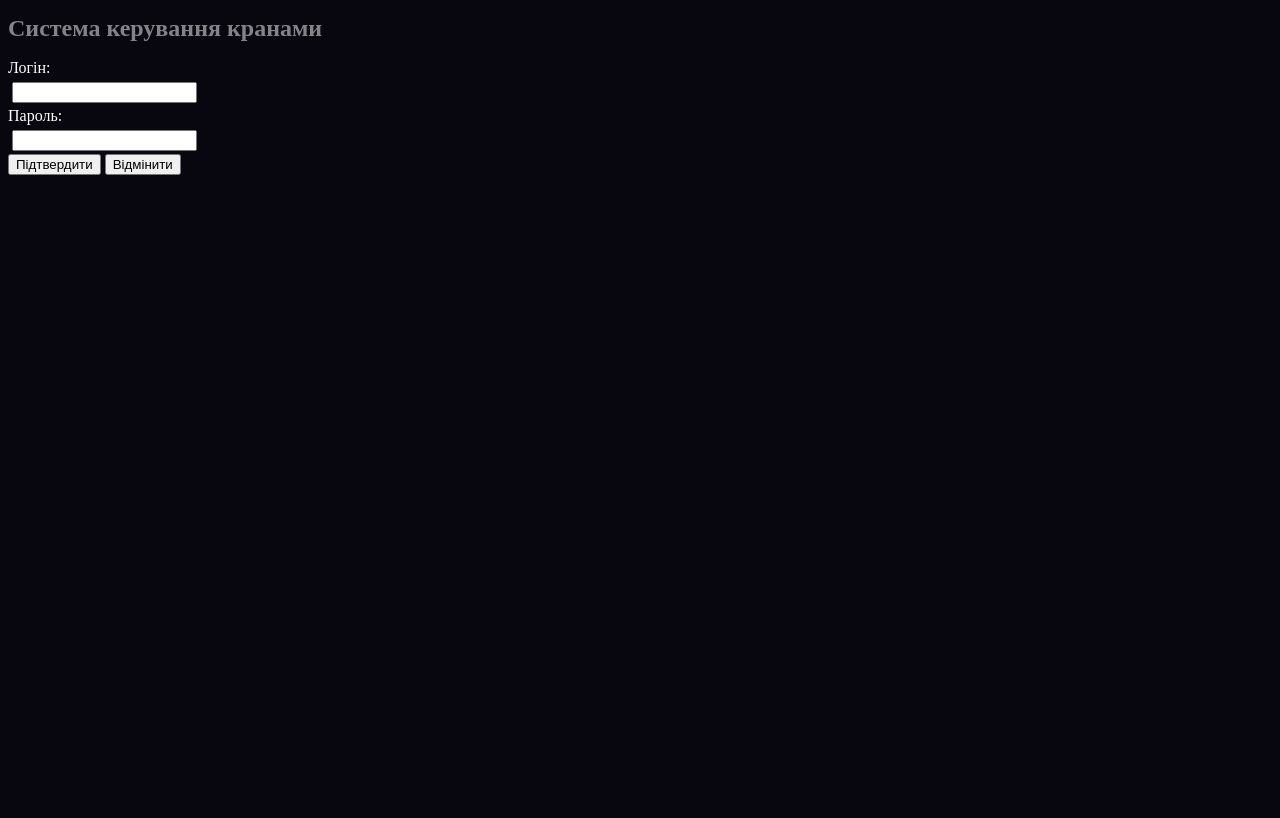
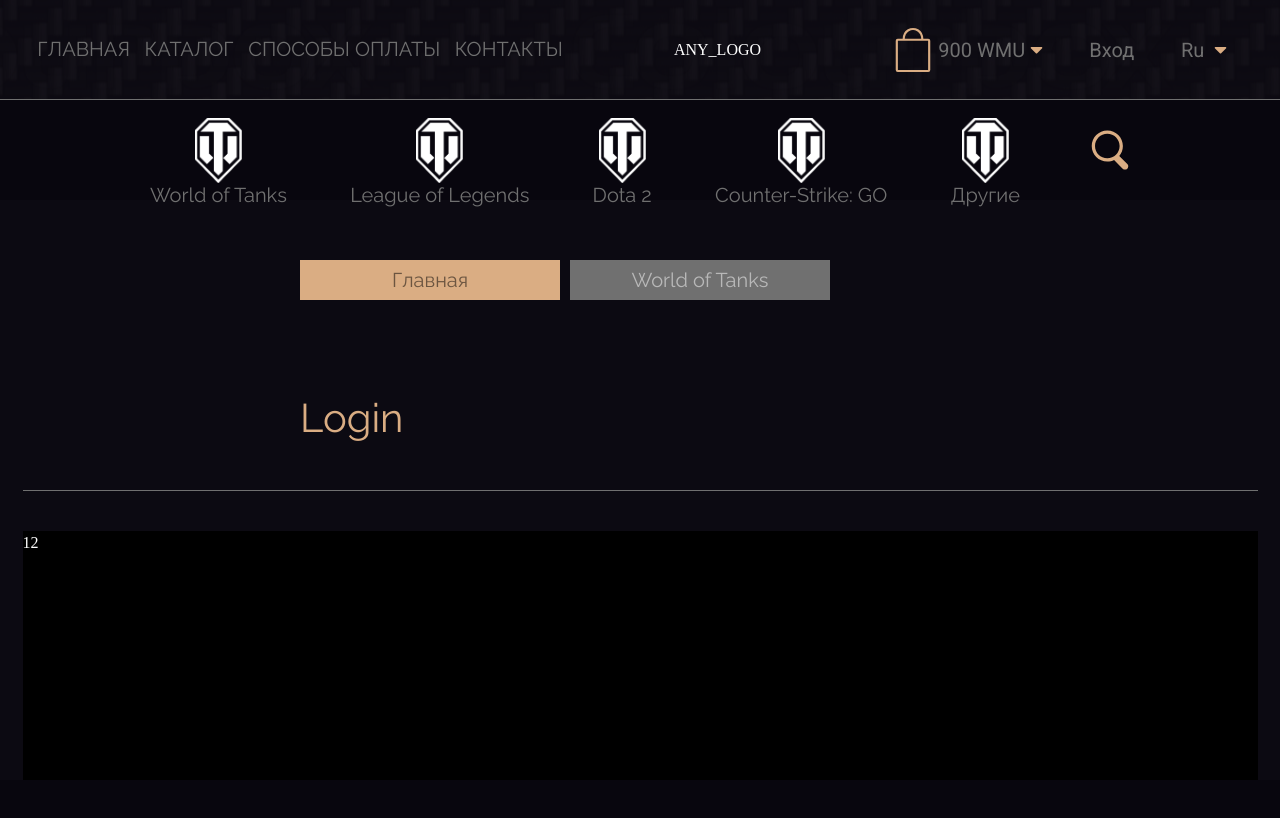
Before and after one commit to N1W/Game_Magaz, a website: page login.html in a window 1280 px wide. Drawn offline with Linux system fonts and the light colour scheme.

Commit message:
logit page created

```diff
--- a/login.html
+++ b/login.html
@@ -2,57 +2,99 @@
 <html lang="en">
 <head>
   <meta charset="UTF-8">
-  <title>Login page</title>
+  <title>WoT</title>
+  <link rel="stylesheet" href="static/css/reset.css">
   <link rel="stylesheet" href="static/css/style.css">
-  <link href="https://fonts.googleapis.com/css?family=Montserrat|Montserrat+Alternates" rel="stylesheet">
-  <meta name="viewport" content="width=device-width, initial-scale=1.0">
+  <link href="https://fonts.googleapis.com/css?family=Raleway:400,600|Roboto:400,700" rel="stylesheet">
+  <link rel="stylesheet" href="https://use.fontawesome.com/releases/v5.5.0/css/all.css" integrity="sha384-B4dIYHKNBt8Bc12p+WXckhzcICo0wtJAoU8YZTY5qE0Id1GSseTk6S+L3BlXeVIU" crossorigin="anonymous">
 </head>
-<body class="with-background">
-      <div class="super_wrapper">
-            <div class="block block-centered">
-      <h1>
-        Система керування кранами
-      </h1>
-      <div class="block-content">
-        <form action="#" class="form">
-         <div class="form-row text-left">
-           <label for="login">Логін:</label>
-         </div>
-          <div class="form-row">
-            <div class="form-field-container form-field-container-labeled">
-             <label for="login" class="form-field-label">
-               <img src="static/icons/user-signup.svg" alt="" title="Логін" width="20px" height="auto" />
-             </label>
-             <input type="text" class="form-field" id="login" name="login">
-           </div>
-          </div>
-          <div class="form-row text-left">
-           <label for="password">Пароль:</label>
-         </div>
-          <div class="form-row">
-            <div class="form-field-container form-field-container-labeled">
-             <label for="login" class="form-field-label">
-               <img src="static/icons/password-signup.svg" alt="" title="Пароль" width="20px" height="auto" />
-             </label>
-             <input type="password" class="form-field" id="password" name="password">
-           </div>
-          </div>
-          <div class="form-row">
-            <div class="form-button-group">
-              <button class="button" type="submit">
-                Підтвердити
-              </button>
-              <button class="button button-orange" type="button">
-                Відмінити
-              </button>
-            </div>
-          </div>
-        </form>
+<body>
+  <header>
+    <div class="menu">
+      <ul class="menu__list">
+        <li><a href="#" class="menu__item">ГЛАВНАЯ</a></li>
+        <li><a href="#" class="menu__item">КАТАЛОГ</a></li>
+        <li><a href="#" class="menu__item">СПОСОБЫ ОПЛАТЫ</a></li>
+        <li><a href="#" class="menu__item">КОНТАКТЫ</a></li>
+      </ul>
+    </div>
+    <div class="logo"><h2>ANY_LOGO</h2></div>
+    <div class="account">
+      <div class="account__cart">
+        <svg xmlns="http://www.w3.org/2000/svg" xmlns:xlink="http://www.w3.org/1999/xlink" id="Слой_1" style="enable-background:new 0 0 139 139;" version="1.1" viewBox="0 0 139 139" xml:space="preserve">
+          <style type="text/css">
+            .st0{}
+          </style>
+          <path class="st0" d="M111.9,128H27.1c-1.4,0-2.6-1.2-2.6-2.6V43.6c0-1.4,1.2-2.6,2.6-2.6h84.8c1.4,0,2.6,1.2,2.6,2.6  v81.8C114.5,126.8,113.3,128,111.9,128z" id="XMLID_1_"/>
+          <path class="st0" d="M43.5,41c0-30,26-30,26-30s26,0,26,30" id="XMLID_7_"/>
+        </svg>
+        900  WMU
+        <i class="fas fa-caret-down"></i>
+      </div>
+      <div class="account__status">
+         Вход
+      </div>
+      <div class="account__locale">
+        Ru
+        <i class="fas fa-caret-down"></i>
       </div>
     </div>
+  </header>
+  <nav>
+    <ul class="games-list">
+      <li>
+        <a href="#" class="games-list__block">
+          <div class="games-list__icon"><img src="./static/icons/wot-icon.png" alt="WoT"></div>
+          <div class="games-list__title">World of Tanks</div>
+        </a>
+      </li>
+      <li>
+        <a href="#" class="games-list__block">
+          <div class="games-list__icon"><img src="./static/icons/wot-icon.png" alt="LoL"></div>
+          <div class="games-list__title">League of Legends</div>
+        </a>
+      </li>
+      <li>
+        <a href="#" class="games-list__block">
+          <div class="games-list__icon"><img src="./static/icons/wot-icon.png" alt="Dota2"></div>
+          <div class="games-list__title">Dota 2</div>
+        </a>
+      </li>
+      <li>
+        <a href="#" class="games-list__block">
+          <div class="games-list__icon"><img src="./static/icons/wot-icon.png" alt="CS:GO"></div>
+          <div class="games-list__title">Counter-Strike: GO</div>
+        </a>
+      </li>
+      <li>
+        <a href="#" class="games-list__block">
+          <div class="games-list__icon"><img src="./static/icons/wot-icon.png" alt="Other"></div>
+          <div class="games-list__title">Другие</div>
+        </a>
+      </li>
+    </ul>
+    <svg xmlns="http://www.w3.org/2000/svg" xmlns:xlink="http://www.w3.org/1999/xlink" version="1.1" x="0px" y="0px" viewBox="0 0 1000 1000" enable-background="new 0 0 1000 1000" xml:space="preserve">
+      <metadata> Svg Vector Icons : http://www.onlinewebfonts.com/icon </metadata>
+      <g>
+        <path d="M932.8,850l-201-201c56.4-67.6,90.3-154.5,90.3-249.5C822.2,184.2,647.9,10,432.7,10C217.4,10,43.2,184.2,43.2,399.5C43.2,614.7,217.4,789,432.7,789c61.1,0,119-14.1,170.5-39.1c3,4.7,6.6,9.1,10.7,13.2l203,203c32,32,84,32,116,0C964.8,934,964.8,882,932.8,850z M125.2,399.5C125.2,229.7,262.9,92,432.7,92s307.5,137.7,307.5,307.5c0,169.8-137.8,307.5-307.5,307.5C262.9,707,125.2,569.3,125.2,399.5z"/>
+      </g>
+    </svg>
+  </nav>
+  <main>
+    <div class="login-info">
+      <ul class="breadcrumbs">
+        <li class="odd"><a href="#">Главная</a></li>
+        <li class="even"><a href="">World of Tanks</a></li>
+      </ul>
+      <h1>Login</h1>
+    </div>
+    <div class="login">
+      <div class="auth_container">
+        <div class="auth">
+          12
+        </div>
       </div>
-
-  <script src="static/js/bundle.js"></script>
-
+    </div>
+  </main>
 </body>
 </html>
--- a/sass/_game-info.scss
+++ b/sass/_game-info.scss
@@ -1,13 +1,22 @@
+.login-info {
+	background: $cyan-dark;
+	height: rem(290);
+}
+
 .game-info {
+	background: url(../images/wot.png) no-repeat;
 	height: rem(650);
+	border-bottom: rem(1) solid $menu-links-grey;
+}
+
+.game-info,
+.login-info {
 	padding: rem(60) rem(300);
 	display: flex;
 	flex-direction: column;
 	justify-content: space-between;
-	background: url(../images/wot.png) no-repeat;
 	background-size: 100%;
 	background-position: center;
-	border-bottom: rem(1) solid $menu-links-grey;
 	.breadcrumbs {
 		display: flex;
 		flex-direction: row;
--- /dev/null
+++ b/sass/_login.scss
@@ -0,0 +1,18 @@
+.login {
+	background: $cyan-dark;
+	display: flex;
+	flex-direction: row;
+	justify-content: center;
+	align-items: center;
+	.auth_container {
+		padding-top: rem(40);
+		border-top: rem(1) solid $menu-links-grey;
+		width: rem(1235);
+		height: rem(290);
+		.auth {
+			width: 100%;
+			height: 100%;
+			background: black;
+		}
+	}
+}
--- a/sass/main.scss
+++ b/sass/main.scss
@@ -27,3 +27,4 @@
 @import "game-info";
 @import "services";
 @import "accounts";
+@import "login";
```
Also changed, not shown: static/css/style.css, wot_accounts.html (renamed from aside.html).
